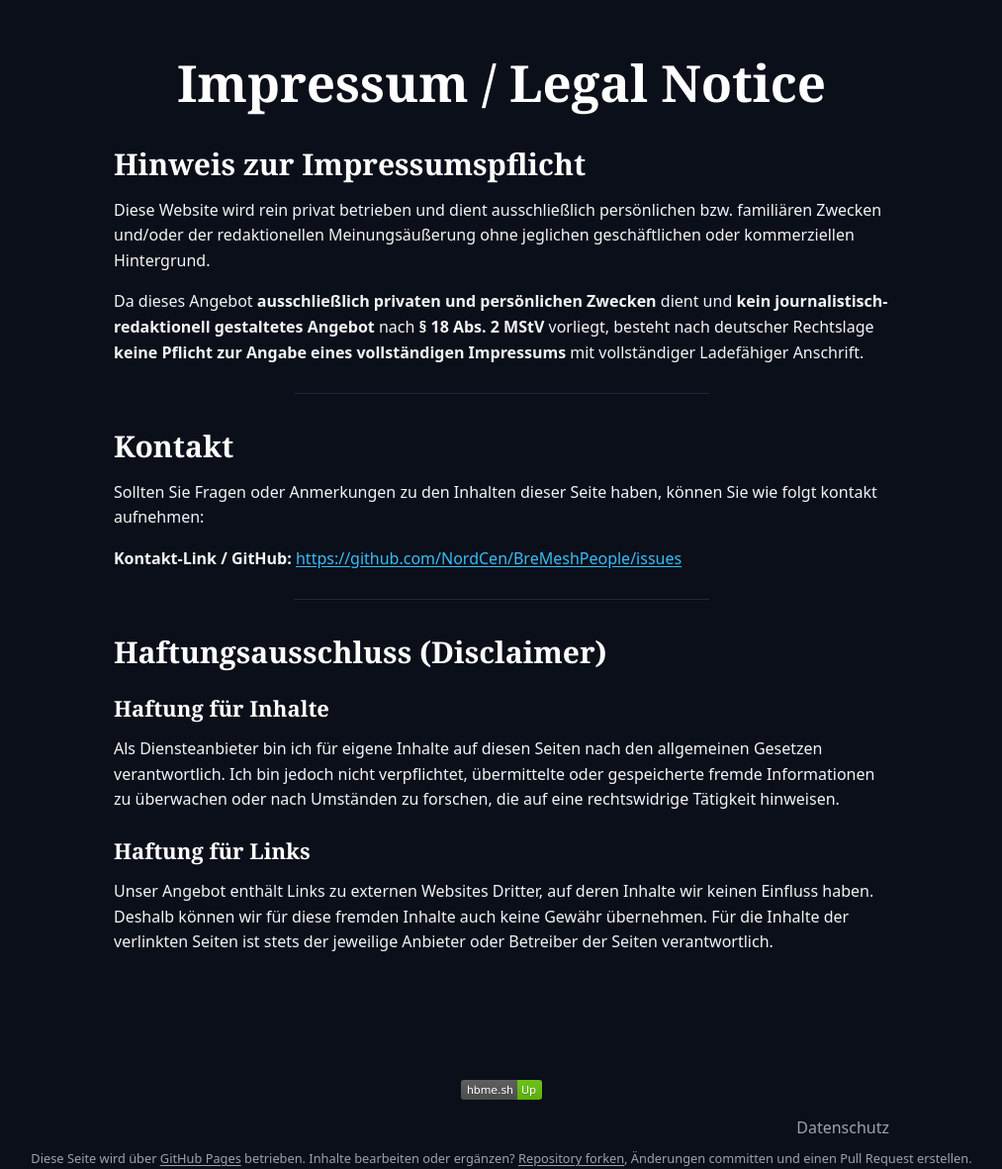
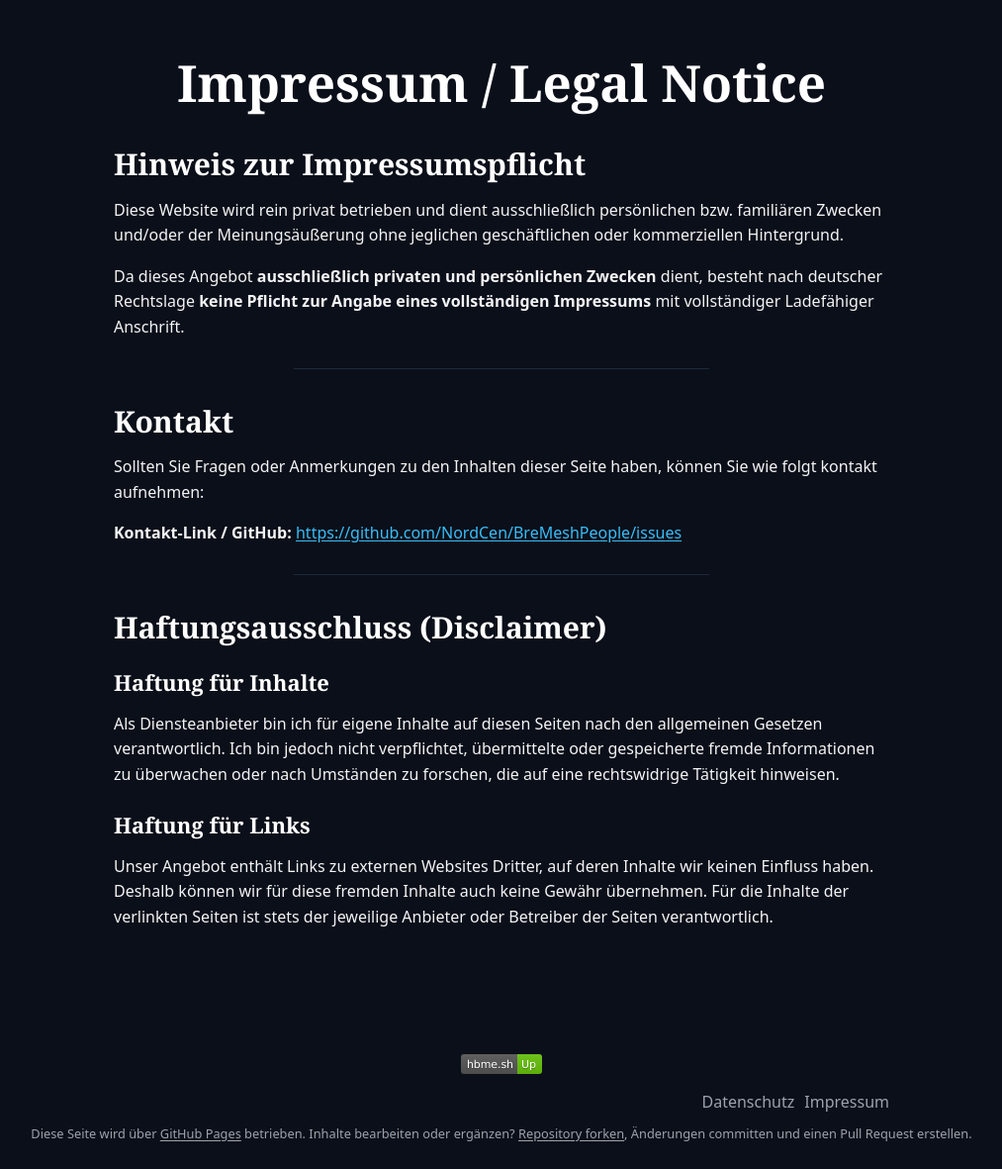
Before and after one commit to NordCen/BreMeshPeople, a Jekyll site: the page built from impressum.md, in a window 1280 px wide and 1400 px high, scrolled down 57 px. Shown: the part 219-1400 px from the top of the window at 99% size, without its empty margins (133-1146 px from the left). Built offline with Jekyll 4.4.1, drawn with Linux system fonts in a browser that asks for light colours; after the commit the page ends 1431 px from its top, so only the background shows below that.

Commit message:
Impressum-Link, Impressum init

```diff
--- a/_layouts/default.html
+++ b/_layouts/default.html
@@ -48,7 +48,7 @@
       </a>
     </div>
     <div class="footer-inner">
-      <a href="/datenschutz/">Datenschutz</a>
+      <a href="/datenschutz/">Datenschutz</a> <a href="/impressum/">Impressum</a>
     </div>
     <div class="footer-meta">
       Diese Seite wird über <a href="https://pages.github.com/">GitHub Pages</a> betrieben.
--- a/impressum.md
+++ b/impressum.md
@@ -8,9 +8,9 @@ permalink: /impressum/
 
 ## Hinweis zur Impressumspflicht
 
-Diese Website wird rein privat betrieben und dient ausschließlich persönlichen bzw. familiären Zwecken und/oder der redaktionellen Meinungsäußerung ohne jeglichen geschäftlichen oder kommerziellen Hintergrund.
+Diese Website wird rein privat betrieben und dient ausschließlich persönlichen bzw. familiären Zwecken und/oder der Meinungsäußerung ohne jeglichen geschäftlichen oder kommerziellen Hintergrund.
 
-Da dieses Angebot **ausschließlich privaten und persönlichen Zwecken** dient und **kein journalistisch-redaktionell gestaltetes Angebot** nach **§ 18 Abs. 2 MStV** vorliegt, besteht nach deutscher Rechtslage **keine Pflicht zur Angabe eines vollständigen Impressums** mit vollständiger Ladefähiger Anschrift.
+Da dieses Angebot **ausschließlich privaten und persönlichen Zwecken** dient, besteht nach deutscher Rechtslage **keine Pflicht zur Angabe eines vollständigen Impressums** mit vollständiger Ladefähiger Anschrift.
 
 ---
 
```
Also changed, not shown: _posts/2026-08-09-meshcore-v1-17.md (+1 -1 lines).
